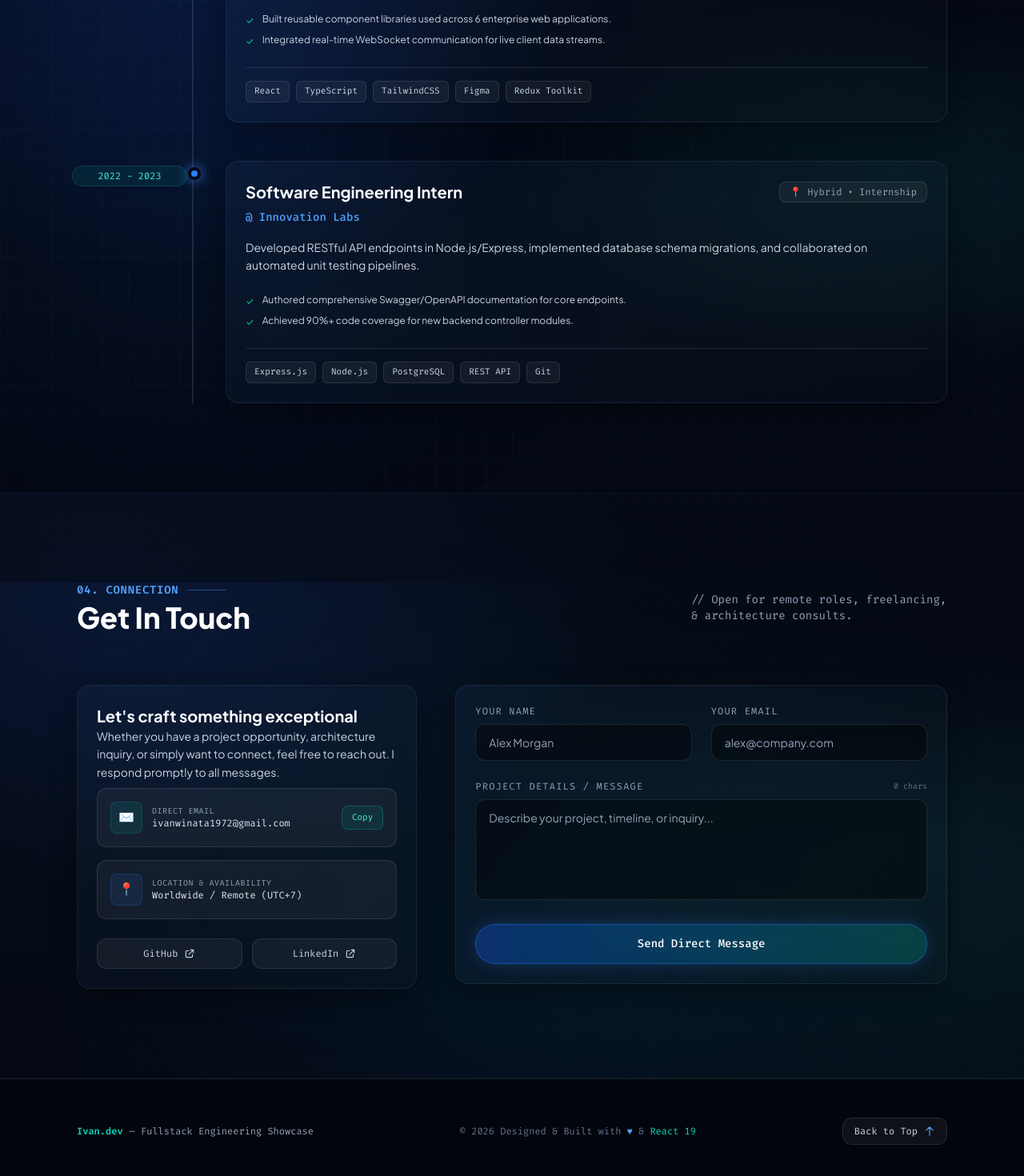
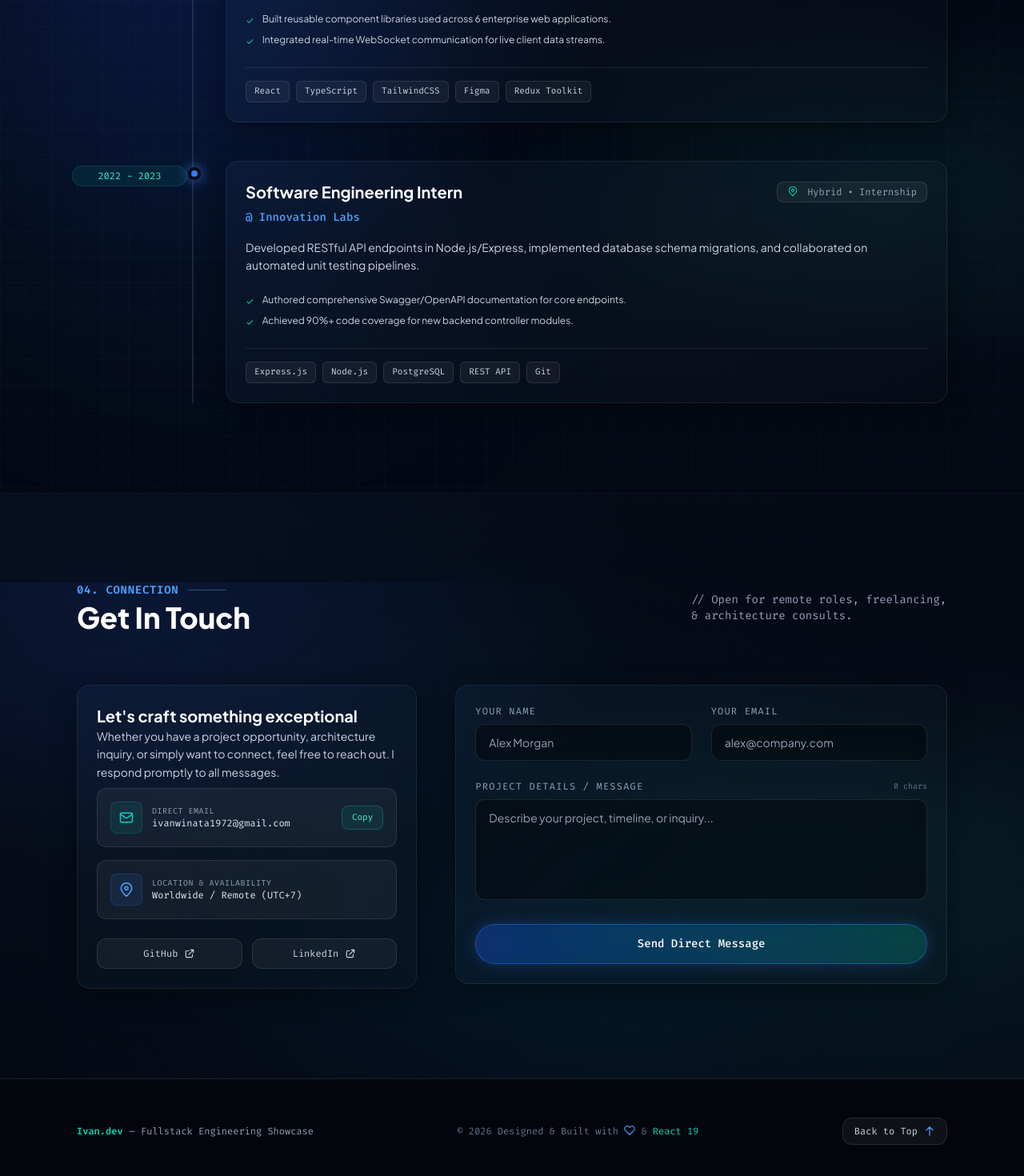
Before and after one commit to IvanWinataa/porto, a React (Vite) app in the folder frontend/: page / in a window 1280 px wide. Shown: the part 6472-7942 px from the top of the page at 80% size. Built offline with nearby package versions, Linux system fonts and the light colour scheme; no server answers.

Commit message:
feat: update icon usage in multiple components for consistency and improved UI

```diff
--- a/frontend/src/components/CommandPalette.jsx
+++ b/frontend/src/components/CommandPalette.jsx
@@ -41,7 +41,7 @@ export default function CommandPalette({ isOpen, onClose, onOpen, onOpenResume }
       category: t('Navigation', 'Navigasi'),
       label: t('Go to System Architecture Flow', 'Ke Alur Arsitektur Sistem'),
       shortcut: 'ARCH',
-      icon: 'layers',
+      icon: 'settings',
       action: () => scrollToSection('architecture')
     },
     {
--- a/frontend/src/components/Footer.jsx
+++ b/frontend/src/components/Footer.jsx
@@ -1,4 +1,5 @@
 import { useLanguage } from '../context/useLanguage';
+import Icon from './Icon';
 
 export default function Footer() {
   const { t } = useLanguage();
@@ -19,7 +20,7 @@ export default function Footer() {
 
         {/* Center copyright */}
         <div className="text-center sm:text-left text-slate-500">
-          &copy; {new Date().getFullYear()} {t('Designed & Built with', 'Dirancang & Dibangun dengan')} <span className="text-blue-400">♥</span> & <span className="text-teal-400">React 19</span>
+          &copy; {new Date().getFullYear()} {t('Designed & Built with', 'Dirancang & Dibangun dengan')} <Icon name="heart" className="inline-block h-3.5 w-3.5 align-[-2px] text-blue-400" /> & <span className="text-teal-400">React 19</span>
         </div>
 
         {/* Back to top CTA */}
--- a/frontend/src/components/Icon.jsx
+++ b/frontend/src/components/Icon.jsx
@@ -10,6 +10,7 @@ const iconShapes = {
   file: <><path d="M14 2H6a2 2 0 0 0-2 2v16a2 2 0 0 0 2 2h12a2 2 0 0 0 2-2V8z" /><path d="M14 2v6h6M8 13h8m-8 4h8" /></>,
   clipboard: <><rect x="5" y="5" width="14" height="17" rx="2" /><path d="M9 5.5V4a2 2 0 0 1 2-2h2a2 2 0 0 1 2 2v1.5M9 12h6m-6 4h6" /></>,
   github: <><path d="M9 19c-4.3 1.4-4.3-2.5-6-3m12 6v-3.87a3.37 3.37 0 0 0-.94-2.61c3.14-.35 6.44-1.54 6.44-7A5.44 5.44 0 0 0 19 4.77 5.07 5.07 0 0 0 18.91 1S17.73.65 15 2.48a13.38 13.38 0 0 0-7 0C5.27.65 4.09 1 4.09 1A5.07 5.07 0 0 0 4 4.77a5.44 5.44 0 0 0-1.5 3.78c0 5.42 3.3 6.61 6.44 7A3.37 3.37 0 0 0 8 18.13V22" /></>,
+  mapPin: <><path d="M20 10c0 5-8 12-8 12S4 15 4 10a8 8 0 1 1 16 0Z" /><circle cx="12" cy="10" r="2.5" /></>,
   atom: <><circle cx="12" cy="12" r="1.5" /><ellipse cx="12" cy="12" rx="9" ry="4" /><ellipse cx="12" cy="12" rx="9" ry="4" transform="rotate(60 12 12)" /><ellipse cx="12" cy="12" rx="9" ry="4" transform="rotate(120 12 12)" /></>,
   server: <><rect x="3" y="3" width="18" height="8" rx="2" /><rect x="3" y="13" width="18" height="8" rx="2" /><path d="M7 7h.01M7 17h.01m4-10h6m-6 10h6" /></>,
   shield: <><path d="M12 22s8-4 8-11V5l-8-3-8 3v6c0 7 8 11 8 11Z" /><path d="m9 12 2 2 4-4" /></>,
--- a/frontend/src/components/ResumeModal.jsx
+++ b/frontend/src/components/ResumeModal.jsx
@@ -154,14 +154,14 @@ export default function ResumeModal({ isOpen, onClose }) {
                 Fullstack Software Engineer &amp; UI/UX Specialist
               </p>
               <p className="text-xs font-mono text-slate-400 mt-2 flex flex-wrap gap-x-4 gap-y-1">
-                <span>📍 Indonesia (Available Worldwide / Remote)</span>
+                <span className="inline-flex items-center gap-1.5"><Icon name="mapPin" className="h-3.5 w-3.5 text-teal-400" /> Indonesia (Available Worldwide / Remote)</span>
                 <a
                   href="mailto:ivanwinata1972@gmail.com"
                   className="transition-colors hover:text-teal-300 focus-visible:rounded-sm"
                 >
-                  ✉️ ivanwinata1972@gmail.com
+                  <span className="inline-flex items-center gap-1.5"><Icon name="mail" className="h-3.5 w-3.5" /> ivanwinata1972@gmail.com</span>
                 </a>
-                <span>🔗 github.com/IvanWinataa</span>
+                <span className="inline-flex items-center gap-1.5"><Icon name="github" className="h-3.5 w-3.5 text-teal-400" /> github.com/IvanWinataa</span>
               </p>
             </div>
 
--- a/frontend/src/sections/Contact.jsx
+++ b/frontend/src/sections/Contact.jsx
@@ -1,6 +1,7 @@
 import { useState } from 'react';
 import GlassCard from '../components/GlassCard';
 import NeonButton from '../components/NeonButton';
+import Icon from '../components/Icon';
 import { sendContactMessage } from '../services/api';
 import { useLanguage } from '../context/useLanguage';
 
@@ -89,7 +90,7 @@ export default function Contact() {
                 <div className="p-4 rounded-xl bg-white/5 border border-white/10 flex items-center justify-between gap-3 group hover:border-teal-500/40 transition-colors">
                   <div className="flex items-center gap-3 overflow-hidden">
                     <div className="w-10 h-10 rounded-lg bg-teal-500/10 text-teal-400 border border-teal-500/20 flex items-center justify-center font-mono">
-                      ✉️
+                      <Icon name="mail" className="h-5 w-5" />
                     </div>
                     <div>
                       <div className="font-mono text-[10px] text-slate-400 uppercase tracking-wider">{t('Direct Email', 'Email Langsung')}</div>
@@ -115,7 +116,7 @@ export default function Contact() {
                 {/* Location */}
                 <div className="p-4 rounded-xl bg-white/5 border border-white/10 flex items-center gap-3">
                   <div className="w-10 h-10 rounded-lg bg-blue-500/10 text-blue-400 border border-blue-500/20 flex items-center justify-center font-mono">
-                    📍
+                    <Icon name="mapPin" className="h-5 w-5" />
                   </div>
                   <div>
                     <div className="font-mono text-[10px] text-slate-400 uppercase tracking-wider">{t('Location & Availability', 'Lokasi & Ketersediaan')}</div>
--- a/frontend/src/sections/Experience.jsx
+++ b/frontend/src/sections/Experience.jsx
@@ -1,4 +1,5 @@
 import GlassCard from '../components/GlassCard';
+import Icon from '../components/Icon';
 import { useLanguage } from '../context/useLanguage';
 import { experiences, getEmploymentTypeLabel, getLocationLabel, getPeriodLabel } from '../data/experience';
 
@@ -52,7 +53,7 @@ export default function Experience() {
                     {exp.role}
                   </h3>
                   <span className="font-mono text-xs text-slate-400 bg-white/5 border border-white/10 px-3 py-1 rounded-lg">
-                    📍 {getLocationLabel(exp.location, language)} • {getEmploymentTypeLabel(exp.type, language)}
+                    <Icon name="mapPin" className="mr-1 inline-block h-3.5 w-3.5 align-[-2px] text-teal-400" /> {getLocationLabel(exp.location, language)} <span aria-hidden="true">•</span> {getEmploymentTypeLabel(exp.type, language)}
                   </span>
                 </div>
 
```
